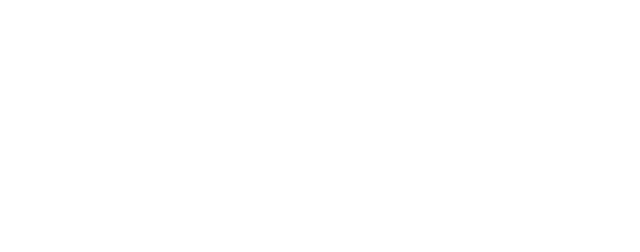
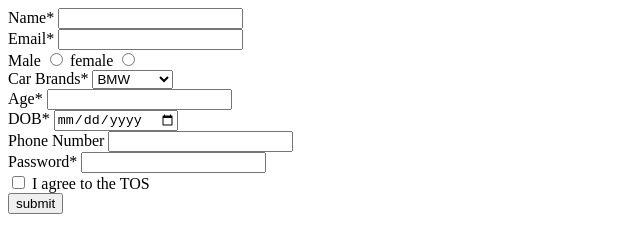
Before and after one commit to acciojob/signup-form-car-manim2903, a website: page main.html in a window 1280 px wide. Shown: the whole page, without its empty margins (0-640 px from the left). Drawn offline with Linux system fonts and the light colour scheme.

Commit message:
created a submission

```diff
--- a/main.html
+++ b/main.html
@@ -8,6 +8,55 @@
 
 <body>
 	<!-- the entire body must be written by student -->
+	<form action="#" method="get">
+		<div>
+			<label for="name">Name*</label>
+			<input type="text" id="name" required name="name">
+		</div>
+		<div>
+			<label for="email">Email*</label>
+			<input type="email" id="email" required name="email">
+		</div>
+		<div>
+			<label for="male">Male</label>
+            <input type="radio" id="male" required name="gender" value="m">
+
+
+            <label for="female">female</label>
+            <input type="radio" id="female" required name="gender" value="f">
+
+		</div>
+		<div>
+			<label for="cars">Car Brands*</label>
+			<select name="cars" id="cars">
+				<option value="bmw">BMW</option>
+				<option value="audi">Audi</option>
+				<option value="mercedez">Mercedez</option>
+			</select>
+		</div>
+		<div>
+			<label for="age">Age*</label>
+			<input type="number" id="age" required name="age">
+		</div>
+
+		<div>
+			<label for="dob">DOB*</label>
+			<input type="date" id="dob" required name="dob">
+		</div>
+		<div>
+			<label for="tel">Phone Number</label>
+			<input type="text" id="tel" name="tel">
+		</div>
+		<ddiv>
+			<label for="password">Password*</label>
+			<input type="password" id="password" required name="password">
+		</ddiv>
+		<div>
+			<input type="checkbox" required id="tos" name="tos">
+			<label for="tos">I agree to the TOS</label>
+		</div>
+		<button type="submit">submit</button>
+	</form>
     <script type="text/javascript" src="./script.js">
 </script>
 
```
